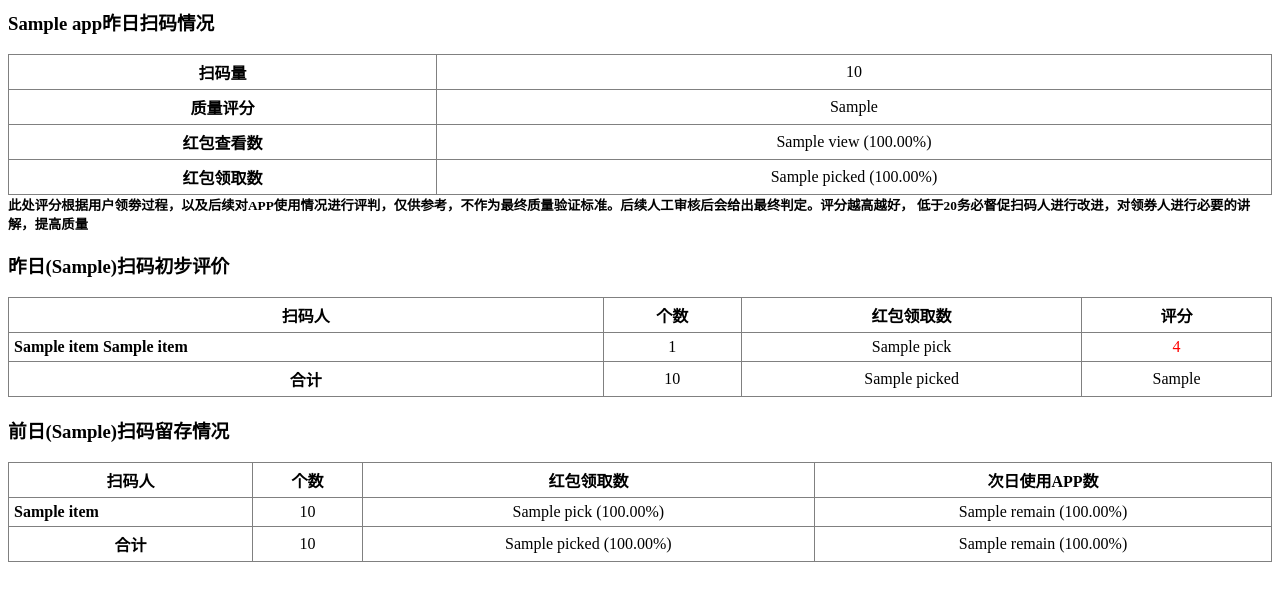
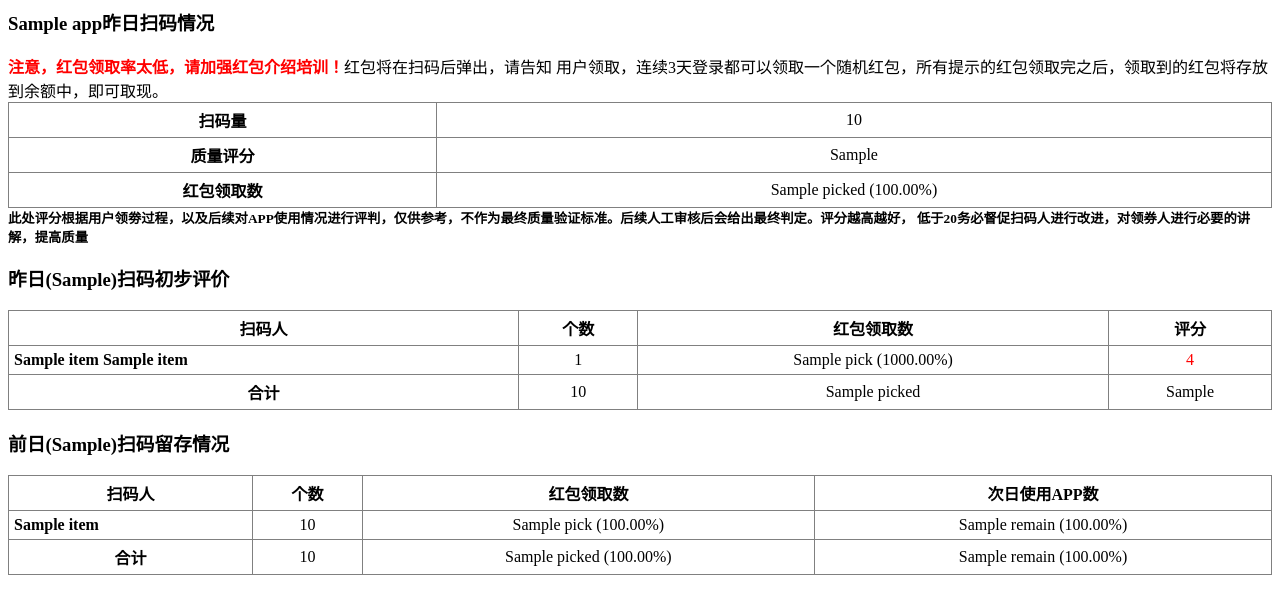
Before and after one commit to ourbest/sns_app, a Django app: template templates/offline_detail.html in a window 1280 px wide. Shown: the top 614 px of the page. Run offline with Django 3.2, Linux system fonts and the light colour scheme; the template is opened without the code that fills it: most values are stand-ins (such as "Sample title", 1, 10 or a date in 2020).

Commit message:
地推模版

```diff
--- a/backend/offline.py
+++ b/backend/offline.py
@@ -261,6 +261,7 @@ def do_send_daily_report(send_mail=True):
 
     for x in sum:
         x['app'] = apps[x['app_id']]
+        x['rate'] = x['picked'] / x['total'] * 100
 
     sum_yesterday = OfflineUser.objects.filter(created_at__range=(yesterday - timedelta(days=1),
                                                                   yesterday)).values('app_id').annotate(
--- a/templates/offline_detail.html
+++ b/templates/offline_detail.html
@@ -3,6 +3,10 @@
 <html>
 <body>
 <h3>{{ yesterday.app }}昨日扫码情况</h3>
+{% if item.rate < 60 %}
+    <div><span style="color:red; font-weight: bold">注意，红包领取率太低，请加强红包介绍培训！</span>红包将在扫码后弹出，请告知
+    用户领取，连续3天登录都可以领取一个随机红包，所有提示的红包领取完之后，领取到的红包将存放到余额中，即可取现。</div>
+{% endif %}
 <table width="100%" border="1" style="border-collapse: collapse; text-align: center" cellpadding="5">
     <tr>
         <th>扫码量</th>
@@ -11,10 +15,6 @@
     <tr>
         <th>质量评分</th>
         <td>{{ yesterday.na }}</td>
-    </tr>
-    <tr>
-        <th>红包查看数</th>
-        <td>{{ yesterday.view }} ({% rate yesterday.view yesterday.total 100 2 %})</td>
     </tr>
     <tr>
         <th>红包领取数</th>
@@ -37,7 +37,7 @@
         <tr>
             <th align="left">{{ item.ownerName }} {{ item.shopName }}</th>
             <td>{{ item.useNum }}</td>
-            <td>{{ item.pick }}</td>
+            <td>{{ item.pick }} ({% rate item.pick item.useNum 100 2 %})</td>
             <td{% if item.rate < 20 %} style="color: red"{% endif %}>{{ item.rate }}</td>
         </tr>
     {% endfor %}
```
